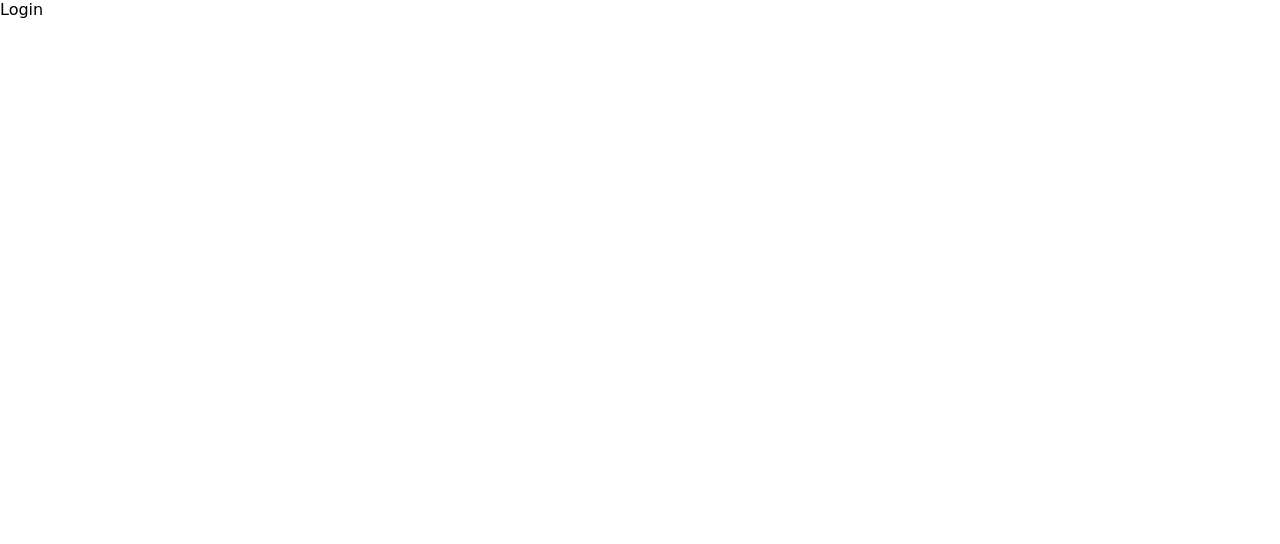
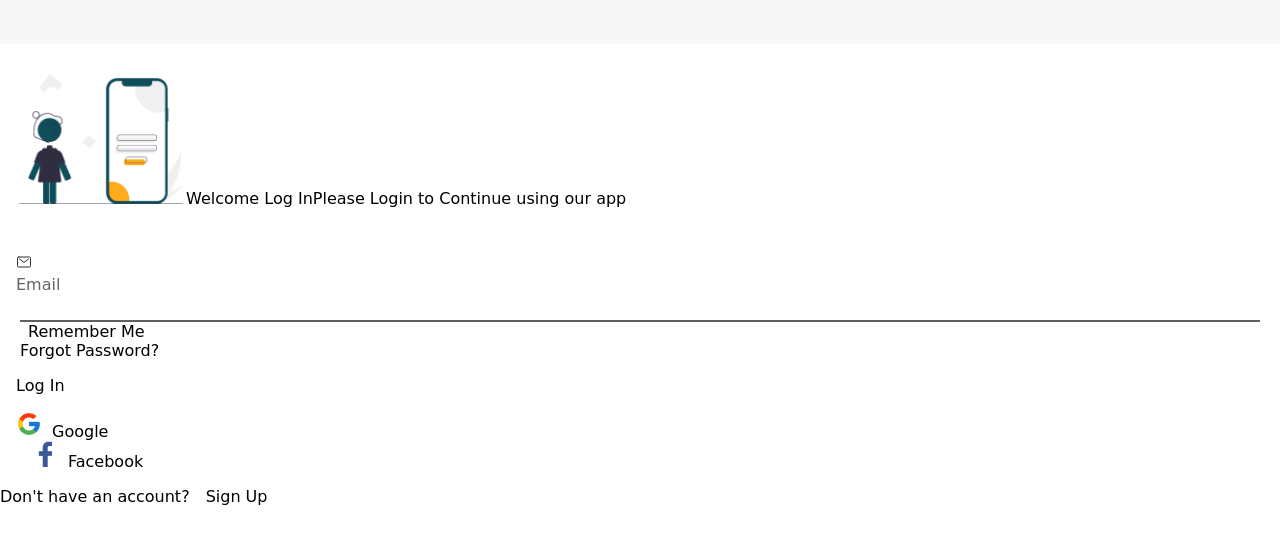
Before and after one commit to Kaydev-cmd/GAI-Academy-Mobile-App-Ionic-React, a React (Vite) app in the folder myApp/: page /home in a window 1280 px wide. Shown: the top 544 px of the page. Built offline with nearby package versions, Linux system fonts and the light colour scheme.

Commit message:
Added login screen with email, social auth, and remember me option

```diff
--- a/myApp/src/pages/auth/Login.tsx
+++ b/myApp/src/pages/auth/Login.tsx
@@ -1,7 +1,152 @@
-import React from "react";
+import React, { useState } from "react";
+import {
+  IonContent,
+  IonHeader,
+  IonInput,
+  IonPage,
+  IonText,
+  IonToolbar,
+  IonFooter,
+  IonIcon,
+} from "@ionic/react";
+import { mailOutline, lockClosedOutline } from "ionicons/icons";
+import { isPlatform } from "@ionic/react";
+import { useHistory } from "react-router";
+import LoginImage from "../../assets/login.png";
+import GoogleLogo from "../../assets/google.png";
+import FacebookLogo from "../../assets/facebook.png";
 
 const Login: React.FC = () => {
-  return <div>Login</div>;
+  const [rememberPwd, setRememberPwd] = useState(false);
+  const history = useHistory();
+
+  console.log(history);
+  return (
+    <IonPage>
+      <IonHeader translucent={false} mode="ios" className="ion-no-border">
+        <IonToolbar></IonToolbar>
+      </IonHeader>
+      <IonContent fullscreen>
+        <div className="center column" style={{ margin: "30px 16px" }}>
+          <img
+            src={LoginImage}
+            alt="Login"
+            style={{ width: "170px", height: "130px", objectFit: "contain" }}
+          />
+          <IonText
+            className="primaryColor20SemiBold"
+            style={{ marginTop: "30px" }}
+          >
+            Welcome Log In
+          </IonText>
+          <IonText className="grayColor13Regular" style={{ marginTop: "8px" }}>
+            Please Login to Continue using our app
+          </IonText>
+        </div>
+
+        <div className="rowAlignCenter inputFieldWrapper ion-padding">
+          <div style={{ width: "20px", height: "20px" }}>
+            <IonIcon
+              slot="start"
+              icon={mailOutline}
+              color="dark"
+              size="40"
+            ></IonIcon>
+          </div>
+          <IonInput
+            mode="ios"
+            placeholder="Email"
+            type="email"
+            className="blackColor14Medium"
+            style={{
+              height: "20px",
+              minHeight: "20px",
+              fontSize: isPlatform("ios") ? "14px" : "16px",
+            }}
+          ></IonInput>
+        </div>
+
+        <div className="rowAlignCenter" style={{ margin: "10px 20px" }}>
+          <div className="rowAlignCenter" style={{ flex: 1 }}>
+            <div
+              onClick={() => setRememberPwd(!rememberPwd)}
+              className="center circle15"
+              style={{ border: "1.2px solid var(--ion-color-medium)" }}
+            >
+              {rememberPwd && (
+                <div
+                  className="circle8"
+                  style={{ backgroundColor: "var(--ion-color-medium)" }}
+                ></div>
+              )}
+            </div>
+            <IonText
+              className="grayColor13Regular ellipseText"
+              style={{ flex: 1, WebkitLineClamp: 1, marginLeft: "8px" }}
+            >
+              Remember Me
+            </IonText>
+          </div>
+          <IonText className="blackColor13Medium">Forgot Password?</IonText>
+        </div>
+
+        <div className="center commonButton ion-margin">
+          <IonText className="whiteColor17Bold">Log In</IonText>
+        </div>
+
+        <div className="rowAlignCenter ion-margin">
+          <div className="rowAlignCenter center googleFacebookButton ion-margin-end">
+            <img
+              src={GoogleLogo}
+              alt="Google Logo"
+              style={{
+                width: "26px",
+                height: "26px",
+                objectFit: "contain",
+              }}
+            />
+            <IonText
+              className="blackColor14Medium ellipseText"
+              style={{ WebkitLineClamp: 1, marginLeft: "10px" }}
+            >
+              Google
+            </IonText>
+          </div>
+
+          <div className="rowAlignCenter center googleFacebookButton ion-margin-start">
+            <img
+              src={FacebookLogo}
+              alt="Facebook Logo"
+              style={{
+                width: "26px",
+                height: "26px",
+                objectFit: "contain",
+              }}
+            />
+            <IonText
+              className="blackColor14Medium ellipseText"
+              style={{ WebkitLineClamp: 1, marginLeft: "10px" }}
+            >
+              Facebook
+            </IonText>
+          </div>
+        </div>
+
+        <IonFooter
+          color="--ion-dark-contrast"
+          className="ion-no-border"
+          mode="ios"
+        >
+          <IonText className="grayColor14Regular center margin20">
+            Don't have an account?
+            <IonText className="primaryColor14Medium ion-margin-start">
+              Sign Up
+            </IonText>
+          </IonText>
+        </IonFooter>
+      </IonContent>
+    </IonPage>
+  );
 };
 
 export default Login;
```
